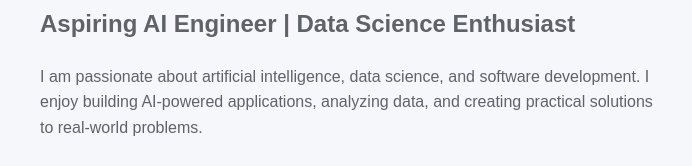
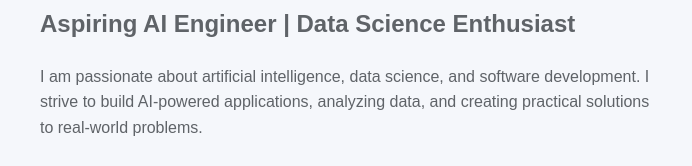
Before and after one commit to Seoyun-Ban/portfolio, a plain HTML site: page index.html in a window 1280 px wide. Shown: the part 348-514 px from the top of the page, 50-742 px from the left. Drawn offline with Linux system fonts and the light colour scheme.

Commit message:
Update index.html

```diff
--- a/index.html
+++ b/index.html
@@ -26,7 +26,7 @@
         <h2>Aspiring AI Engineer | Data Science Enthusiast</h2>
         <p>
           I am passionate about artificial intelligence, data science, and
-          software development. I enjoy building AI-powered applications,
+          software development. I strive to build AI-powered applications,
           analyzing data, and creating practical solutions to real-world
           problems.
         </p>
```
